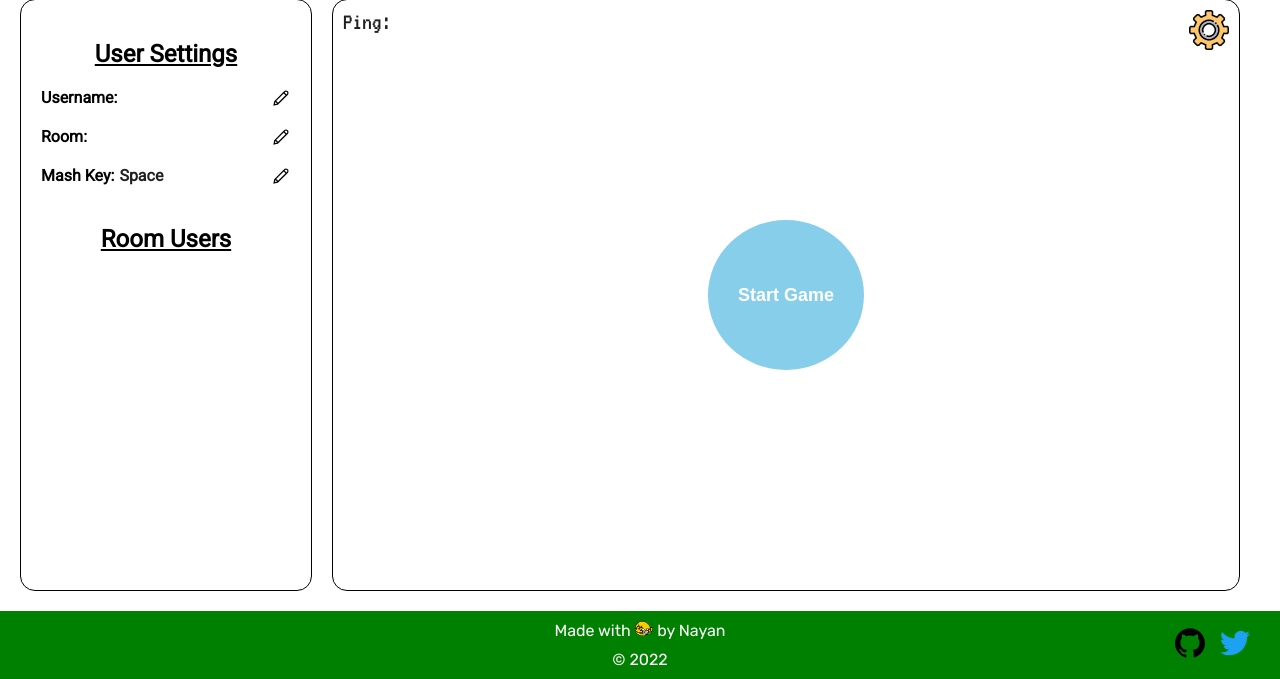
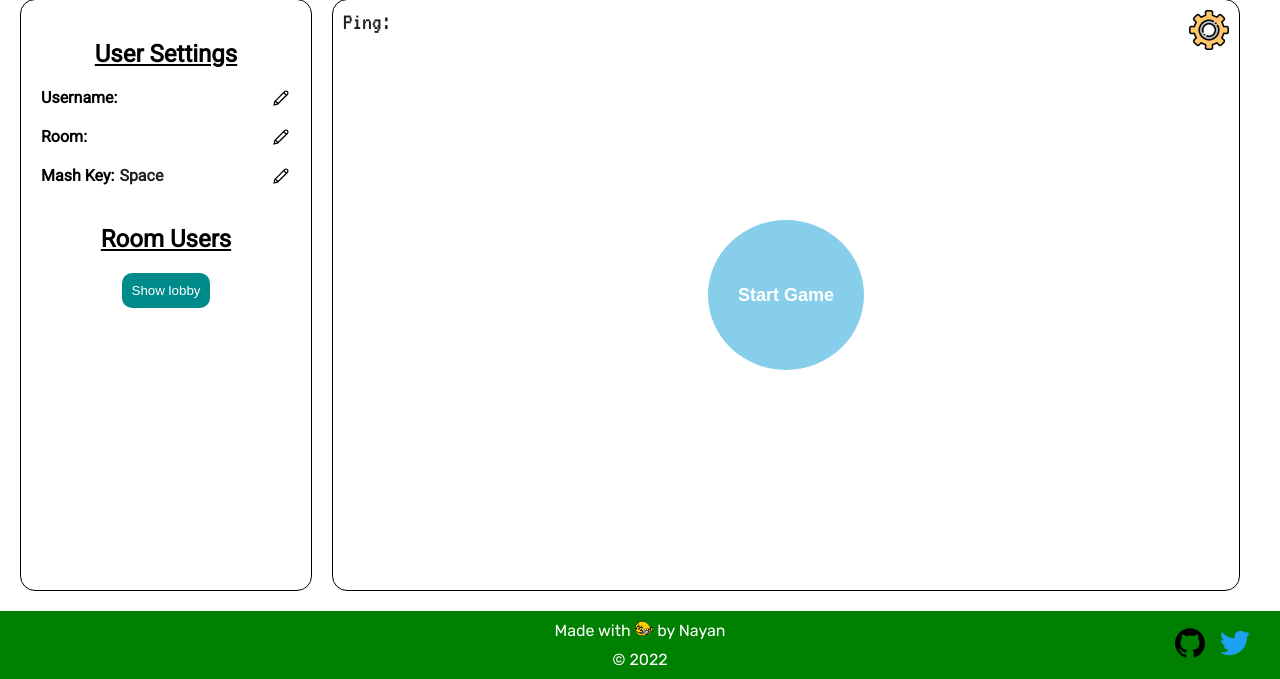
Before and after one commit to TheOneMaster/button-mash-flask, a Flask app: page /game in a window 1280 px wide. Shown: the part 121-800 px from the top of the page. Run offline with Flask 2, Linux system fonts and the light colour scheme; some libraries are stand-ins or nearby versions.

Commit message:
Add lobby screen dialog button

```diff
--- a/server/static/CSS/style.css
+++ b/server/static/CSS/style.css
@@ -48,6 +48,10 @@ body {
 
 .is-danger {
   background-color: rgb(255, 56, 96);
+}
+
+.blur {
+  filter: blur(5px);
 }
 
 /* Top Bar */
@@ -353,6 +357,7 @@ footer #link-twitter {
   border-bottom: 1px solid black;
   color: var(--second-font-color);
   padding: 10px;
+  cursor: pointer;
   z-index: 5;
   background-color: rgba(255, 255, 255, 0.13);
 }
@@ -361,6 +366,13 @@ footer #link-twitter {
 }
 .left-bar .room-client.current-user {
   order: -1;
+}
+.left-bar .lobby-button {
+  border: none;
+  border-radius: 10px;
+  background-color: var(--theme-color);
+  color: white;
+  padding: 10px;
 }
 
 .game-main {
--- a/server/static/SCSS/style.scss
+++ b/server/static/SCSS/style.scss
@@ -76,6 +76,10 @@ body {
 
 .is-danger {
     background-color: $danger;
+}
+
+.blur {
+    filter: blur(5px);
 }
 
 /* Top Bar */
@@ -433,6 +437,7 @@ footer {
                 border-bottom: 1px solid black;
                 color: var(--second-font-color);
                 padding: 10px;
+                cursor: pointer;
                 @include elevation(5);
             }
 
@@ -449,7 +454,13 @@ footer {
 
     }
 
-
+    .lobby-button {
+        border: none;
+        border-radius: 10px;
+        background-color: var(--theme-color);
+        color: white;
+        padding: 10px;
+    }
 
 }
 
--- a/server/static/client-JS/game.js
+++ b/server/static/client-JS/game.js
@@ -259,6 +259,12 @@ function addEventHandlers() {
 
   document.getElementById("mashKey").textContent = USER_SETTINGS.mashKey;
 
+}
+
+function showLobby() {
+  let lobby = document.getElementById('lobbyModal');
+  document.body.classList.add('blur')
+  lobby.showModal()
 }
 
 // Socket IO stuff
--- a/server/templates/game.jinja
+++ b/server/templates/game.jinja
@@ -73,6 +73,8 @@
             <ul id="room-client-list" class="flex-col">
 
             </ul>
+
+            <button class="lobby-button" onclick="showLobby()">Show lobby</button>
 
             <template id="room-client-template">
                 <li class="room-client flex-row">
@@ -166,4 +168,17 @@
 
 </dialog>
 
+<script>
+
+    let dialogEl = document.getElementById('lobbyModal');
+
+    dialogEl.addEventListener("mousedown", (e) => {
+        if (e.target === dialogEl) {
+            document.body.classList.remove('blur');
+            dialogEl.close();
+        }
+    })
+
+</script>
+
 {% endblock %}
```
Also changed, not shown: 1 other file.
